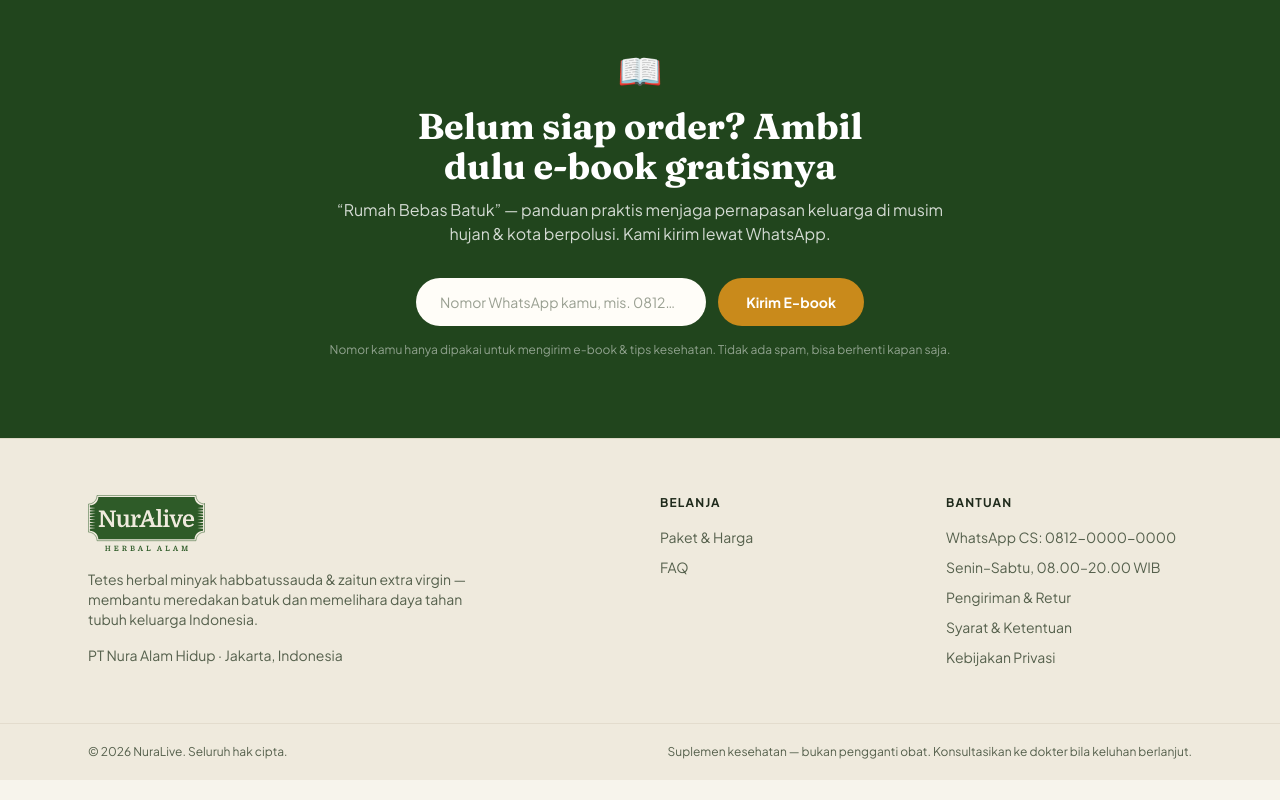
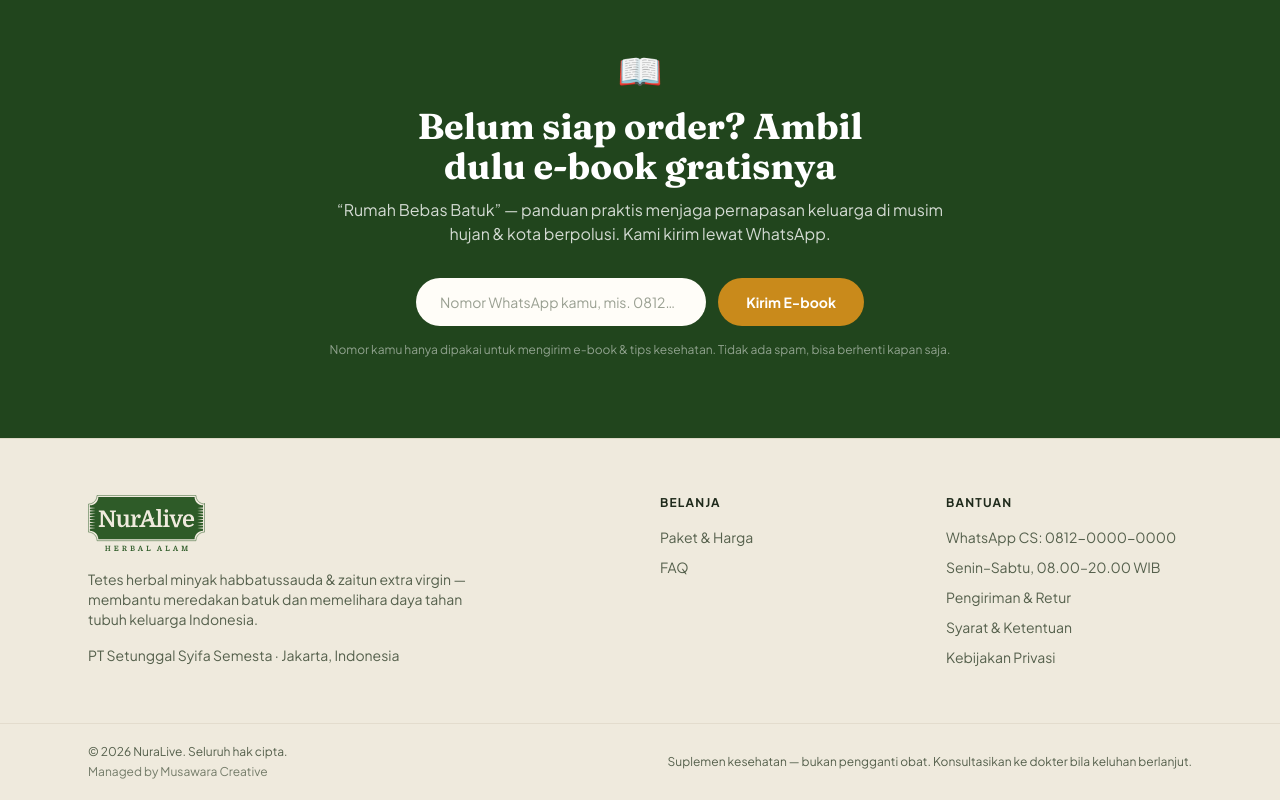
Before and after one commit to zoofasoup/nuralive, a Next.js app: page / in a window 1280 px wide. Shown: the part 6204-7004 px from the top of the page. Built offline with nearby package versions, Linux system fonts and the light colour scheme; no server answers.

Commit message:
Update company name and add Managed by Musawara Creative

```diff
--- a/src/components/landing/Footer.tsx
+++ b/src/components/landing/Footer.tsx
@@ -51,7 +51,10 @@
 
       <div className="border-t border-line/70">
         <div className="mx-auto flex max-w-6xl flex-col gap-2 px-4 py-5 text-xs text-ink-soft sm:flex-row sm:items-center sm:justify-between sm:px-6">
-          <p>© {new Date().getFullYear()} {BRAND.name}. Seluruh hak cipta.</p>
+          <div>
+            <p>© {new Date().getFullYear()} {BRAND.name}. Seluruh hak cipta.</p>
+            <p className="mt-1 text-ink-soft/80">Managed by Musawara Creative</p>
+          </div>
           <p>
             Suplemen kesehatan — bukan pengganti obat. Konsultasikan ke dokter
             bila keluhan berlanjut.
--- a/src/lib/config.ts
+++ b/src/lib/config.ts
@@ -7,7 +7,7 @@
   // Nomor WA CS — ganti dengan nomor asli sebelum launch.
   whatsapp: "6281200000000",
   whatsappDisplay: "0812-0000-0000",
-  company: "PT Nura Alam Hidup",
+  company: "PT Setunggal Syifa Semesta",
   city: "Jakarta, Indonesia",
   csHours: "Senin–Sabtu, 08.00–20.00 WIB",
   // Sertifikasi: biarkan null sampai nomornya RESMI keluar.
```
